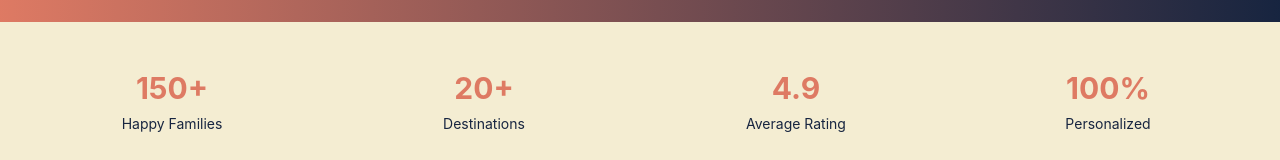
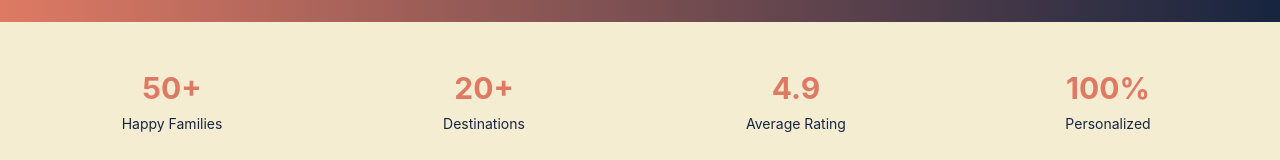
Before and after one commit to makemysite-dev/site-base-template, a React (Vite) app: page /testimonials in a window 1280 px wide. Shown: the part 340-500 px from the top of the page. Built offline with nearby package versions, Linux system fonts and the light colour scheme.

Commit message:
Fix: Update happy families count
Updated the count of happy families from 150+ to 50+ in the HeroSection and Testimonials components.

```diff
--- a/src/components/home/HeroSection.tsx
+++ b/src/components/home/HeroSection.tsx
@@ -60,7 +60,7 @@ const HeroSection = () => {
             {/* Trust Indicators */}
             <div className="mt-12 grid grid-cols-3 gap-4 text-center lg:text-left">
               <div>
-                <div className="text-2xl font-bold text-terracotta">150+</div>
+                <div className="text-2xl font-bold text-terracotta">50+</div>
                 <div className="text-sm text-sky-blue">Happy Families</div>
               </div>
               <div>
--- a/src/pages/Testimonials.tsx
+++ b/src/pages/Testimonials.tsx
@@ -78,7 +78,7 @@ const Testimonials = () => {
           <div className="max-w-7xl mx-auto px-4 sm:px-6 lg:px-8">
             <div className="grid grid-cols-2 md:grid-cols-4 gap-8 text-center">
               <div>
-                <div className="text-3xl font-bold text-terracotta mb-2">150+</div>
+                <div className="text-3xl font-bold text-terracotta mb-2">50+</div>
                 <div className="text-sm text-journeo-navy">Happy Families</div>
               </div>
               <div>
```
